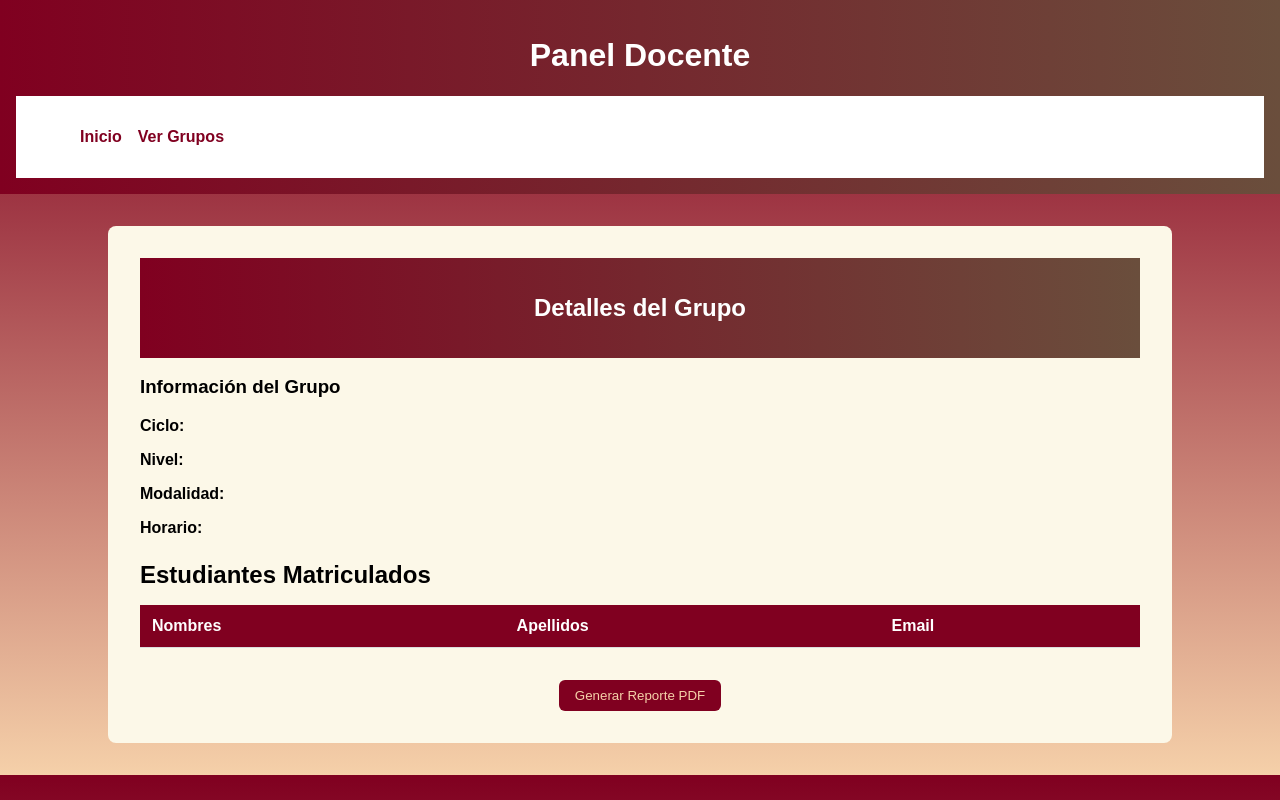
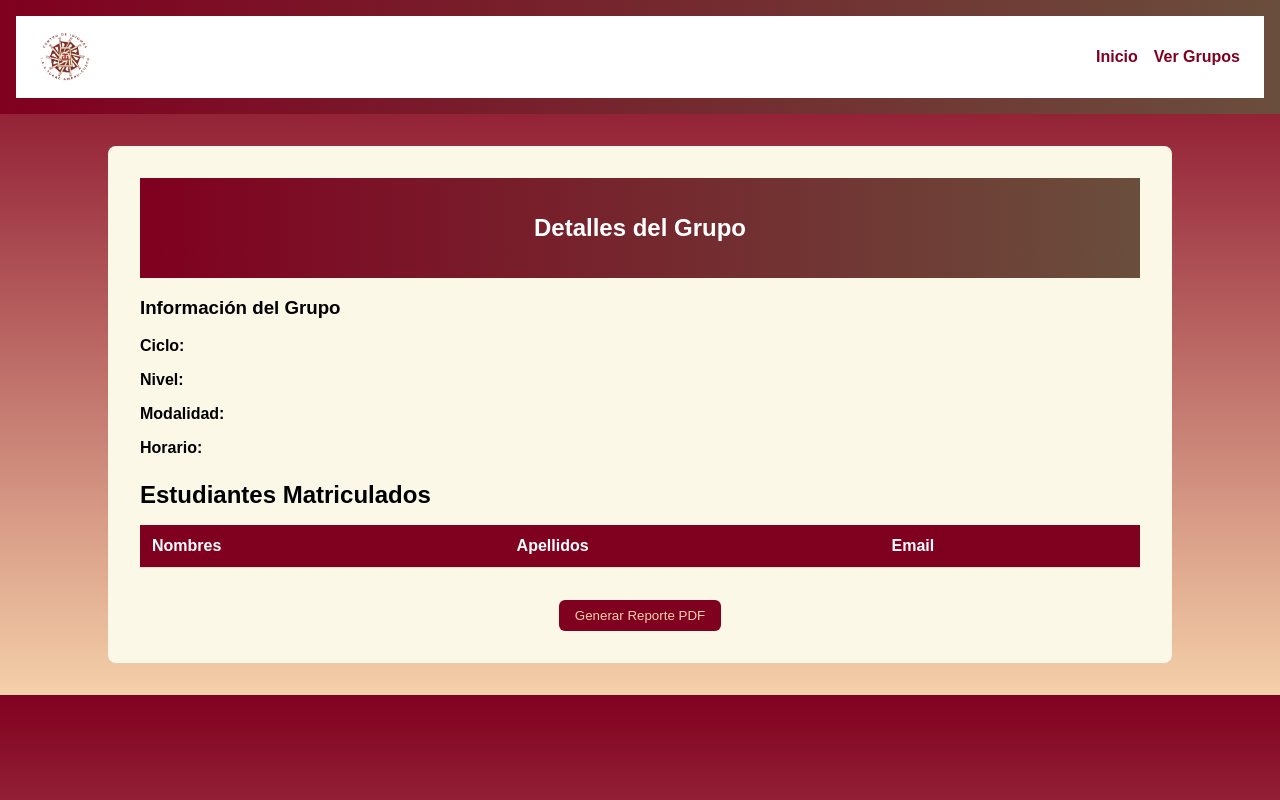
Before and after one commit to angelaHuari/InterfazDocenteCI, a plain HTML site: page grupo.html in a window 1280 px wide. Drawn offline with Linux system fonts and the light colour scheme.

Commit message:
update navbar 2

```diff
--- a/grupo.html
+++ b/grupo.html
@@ -7,9 +7,9 @@
 </head>
 <body>
     <header class="header">
-        <h1>Panel Docente</h1>
         <nav class="navbar">
           <div class="nav-container">
+            <img src="images/logo.png" alt="Logo-Istta" class="logo">
             <input type="checkbox" id="menu-toggle" class="menu-toggle">
             <label for="menu-toggle" class="menu-icon">&#9776;</label>
             <ul class="nav-links">
--- a/styles.css
+++ b/styles.css
@@ -45,8 +45,8 @@ body {
     border: 4px solid #F5D0A9;
   }
   .logo{
-    width: 100px;
-    height: 100px;
+    width: 50px;
+    height: 50px;
     object-fit: cover;
   }
 
```
Also changed, not shown: home.html (+1 -1 lines), index.html (+0 -1 lines).
